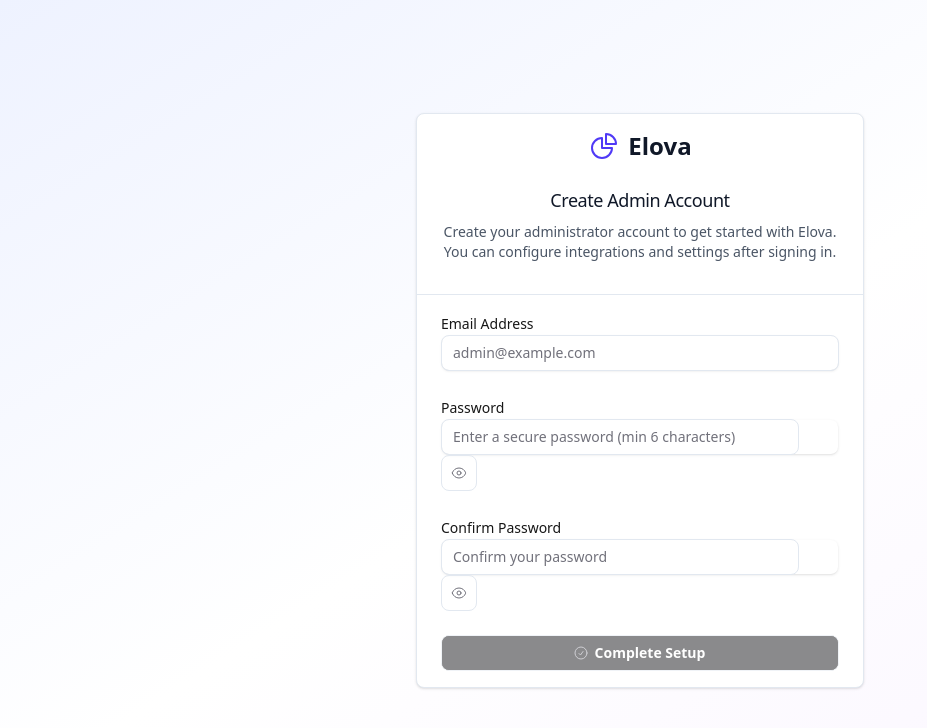
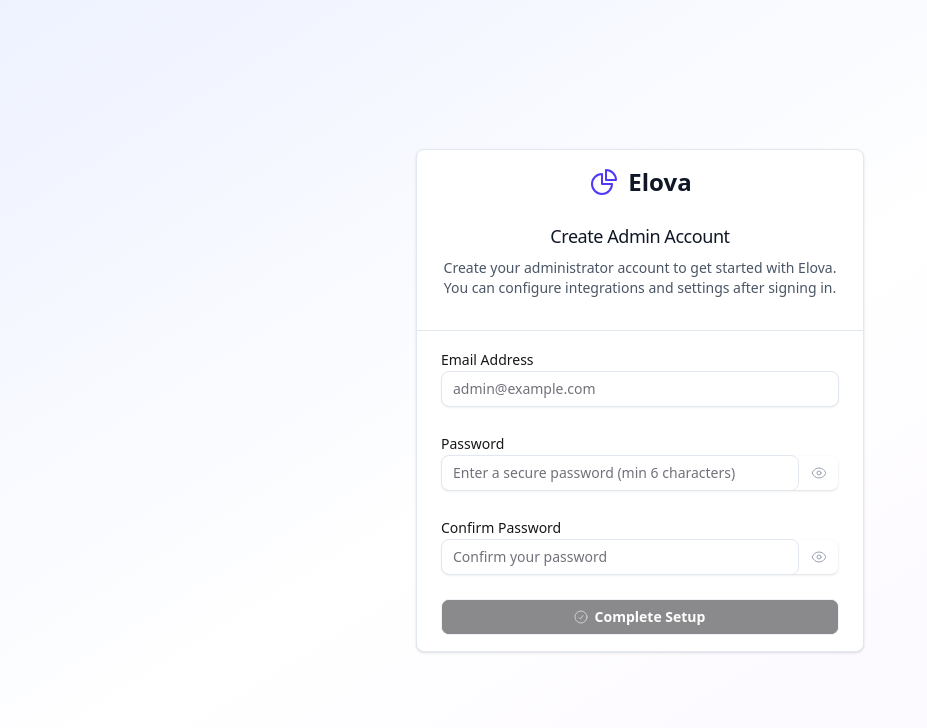
Before and after one commit to philipphaunstetter/n8n-analytics, a Next.js app: page /setup/admin in a window 1280 px wide. Shown: the top 728 px of the page, without its empty margins (0-927 px from the left). Built offline with nearby package versions, Linux system fonts and the light colour scheme; no server answers.

Commit message:
Improve password visibility toggle UX
- Move eye icons inside password input fields instead of separate buttons
- Better positioning with proper vertical centering
- Cleaner visual design with subtle hover effects
- Maintains same toggle functionality

```diff
--- a/src/app/setup/admin/page.tsx
+++ b/src/app/setup/admin/page.tsx
@@ -136,10 +136,8 @@
                   minLength={6}
                   className="pr-10"
                 />
-                <Button
-                  type="button"
-                  plain
-                  className="absolute right-0 top-0 h-full px-3 hover:bg-transparent"
+                <div
+                  className="absolute right-3 top-1/2 -translate-y-1/2 cursor-pointer text-gray-400 hover:text-gray-600"
                   onClick={() => setShowPassword(!showPassword)}
                 >
                   {showPassword ? (
@@ -147,7 +145,7 @@
                   ) : (
                     <EyeIcon className="h-4 w-4" />
                   )}
-                </Button>
+                </div>
               </div>
             </div>
             <div>
@@ -163,10 +161,8 @@
                   minLength={6}
                   className="pr-10"
                 />
-                <Button
-                  type="button"
-                  plain
-                  className="absolute right-0 top-0 h-full px-3 hover:bg-transparent"
+                <div
+                  className="absolute right-3 top-1/2 -translate-y-1/2 cursor-pointer text-gray-400 hover:text-gray-600"
                   onClick={() => setShowConfirmPassword(!showConfirmPassword)}
                 >
                   {showConfirmPassword ? (
@@ -174,7 +170,7 @@
                   ) : (
                     <EyeIcon className="h-4 w-4" />
                   )}
-                </Button>
+                </div>
               </div>
             </div>
 
```
